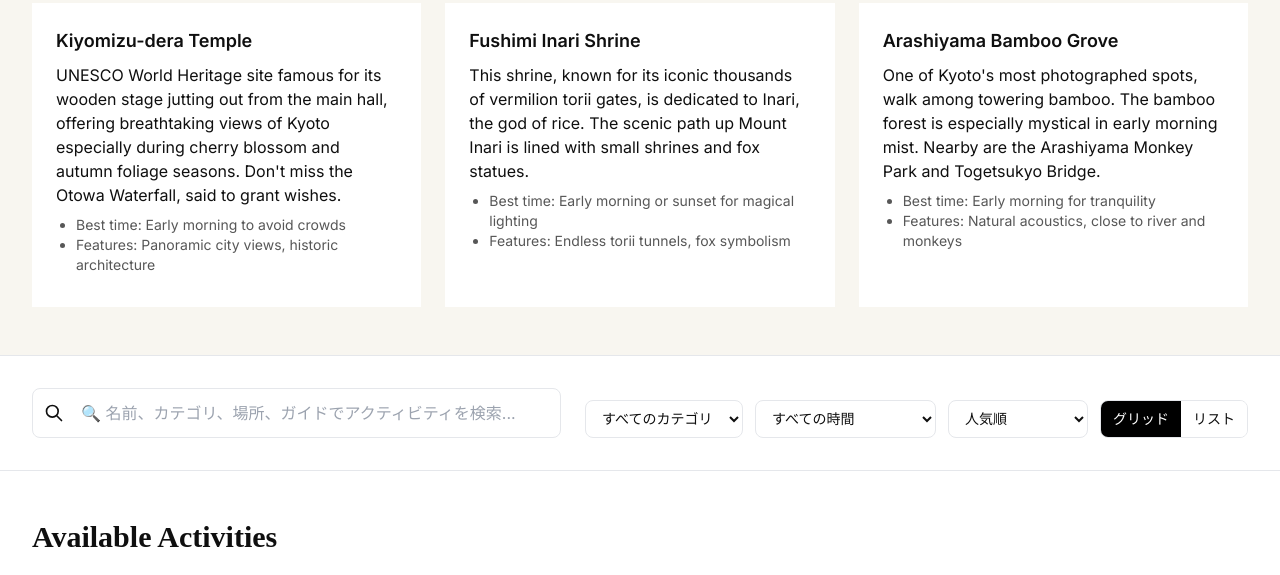
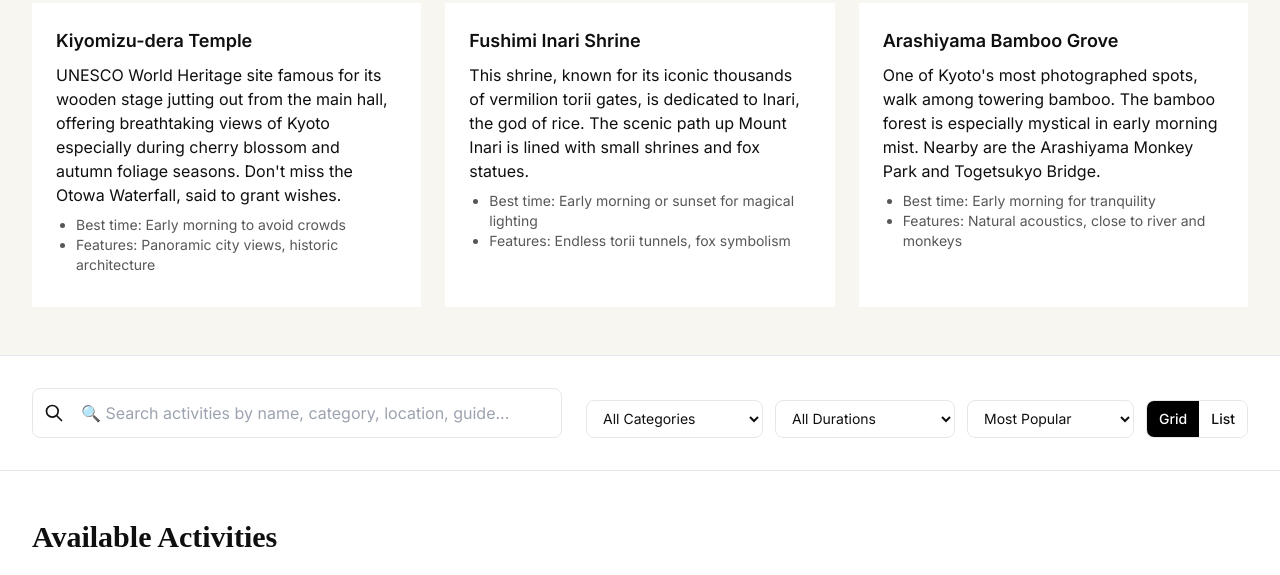
Before and after one commit to Satoshi-Team/mrkyoto-website, a website: page activities/index.html in a window 1280 px wide. Shown: the part 992-1567 px from the top of the page. Drawn offline with nearby package versions, Linux system fonts and the light colour scheme; no server answers.

Commit message:
🌍 Complete English activities page fix - Convert all remaining Japanese content to English - Search placeholder, filter options, skip link, theme toggle - All navigation, footer, and UI elements now in English - Ready for deployment and events page review

```diff
--- a/activities/index.html
+++ b/activities/index.html
@@ -898,7 +898,7 @@
 </head>
 <body class="bg-washi text-sumi dark:bg-sumi dark:text-gofun">
     <!-- Skip Link for Accessibility -->
-    <a href="#main-content" class="skip-link">メインコンテンツにスキップ</a>
+    <a href="#main-content" class="skip-link">Skip to main content</a>
 
     <!-- Header -->
     <header id="header" class="bg-white/95 backdrop-blur-sm dark:bg-sumi/95 border-b border-zen dark:border-aiiro shadow-sm">
@@ -944,7 +944,7 @@
                     </button>
 
                     <!-- Dark mode toggle -->
-                    <button id="theme-toggle" class="action-button" data-tooltip="テーマ切り替え">
+                    <button id="theme-toggle" class="action-button" data-tooltip="Theme Toggle">
                         <svg class="w-5 h-5" fill="none" stroke="currentColor" viewBox="0 0 24 24">
                             <path stroke-linecap="round" stroke-linejoin="round" stroke-width="2" d="M20.354 15.354A9 9 0 018.646 3.646 9.003 9.003 0 0012 21a9.003 9.003 0 008.354-5.646z"></path>
                         </svg>
@@ -1113,7 +1113,7 @@
                     <!-- Search Bar -->
                     <div class="flex-1 w-full md:w-auto">
                         <div class="relative">
-                            <input type="text" id="activity-search" placeholder="🔍 名前、カテゴリ、場所、ガイドでアクティビティを検索..." class="w-full px-4 py-3 pl-12 border border-zen dark:border-aiiro rounded-lg bg-white dark:bg-sumi text-sumi dark:text-gofun focus:ring-2 focus:ring-shinku focus:border-transparent transition-all duration-200 text-sm lg:text-base" data-translate-placeholder="activities.search.placeholder">
+                            <input type="text" id="activity-search" placeholder="🔍 Search activities by name, category, location, guide..." class="w-full px-4 py-3 pl-12 border border-zen dark:border-aiiro rounded-lg bg-white dark:bg-sumi text-sumi dark:text-gofun focus:ring-2 focus:ring-shinku focus:border-transparent transition-all duration-200 text-sm lg:text-base" data-translate-placeholder="activities.search.placeholder">
                             <div class="absolute inset-y-0 left-0 pl-3 flex items-center pointer-events-none">
                                 <svg class="h-5 w-5 text-sumi/40 dark:text-gofun/40" fill="none" stroke="currentColor" viewBox="0 0 24 24">
                                     <path stroke-linecap="round" stroke-linejoin="round" stroke-width="2" d="M21 21l-6-6m2-5a7 7 0 11-14 0 7 7 0 0114 0z"></path>
@@ -1127,30 +1127,30 @@
                     <!-- Quick Filters -->
                     <div class="flex gap-2 lg:gap-3 flex-wrap w-full md:w-auto">
                         <select id="category-filter" name="category" class="activity-filter px-3 py-2 border border-zen dark:border-aiiro rounded-lg bg-white dark:bg-sumi text-sumi dark:text-gofun text-sm focus:ring-2 focus:ring-shinku focus:border-transparent min-w-[120px]">
-                            <option value="all" data-translate="activities.filters.allCategories">すべてのカテゴリ</option>
-                            <option value="cultural" data-translate="activities.filters.cultural">文化</option>
-                            <option value="outdoor" data-translate="activities.filters.outdoor">アウトドア</option>
-                            <option value="food" data-translate="activities.filters.food">食事・料理</option>
-                            <option value="art" data-translate="activities.filters.art">アート・工芸</option>
-                            <option value="spiritual" data-translate="activities.filters.spiritual">精神・宗教</option>
+                            <option value="all" data-translate="activities.filters.allCategories">All Categories</option>
+                            <option value="cultural" data-translate="activities.filters.cultural">Cultural</option>
+                            <option value="outdoor" data-translate="activities.filters.outdoor">Outdoor</option>
+                            <option value="food" data-translate="activities.filters.food">Food & Cooking</option>
+                            <option value="art" data-translate="activities.filters.art">Art & Crafts</option>
+                            <option value="spiritual" data-translate="activities.filters.spiritual">Spiritual & Religious</option>
                         </select>
                         <select id="duration-filter" name="duration" class="activity-filter px-3 py-2 border border-zen dark:border-aiiro rounded-lg bg-white dark:bg-sumi text-sumi dark:text-gofun text-sm focus:ring-2 focus:ring-shinku focus-border-transparent min-w-[100px]">
-                            <option value="all" data-translate="activities.filters.allDurations">すべての時間</option>
-                            <option value="short" data-translate="activities.filters.short">短時間（1-2時間）</option>
-                            <option value="medium" data-translate="activities.filters.medium">中程度（3-4時間）</option>
-                            <option value="long" data-translate="activities.filters.long">長時間（5時間以上）</option>
-                            <option value="full-day" data-translate="activities.filters.fullDay">終日</option>
+                            <option value="all" data-translate="activities.filters.allDurations">All Durations</option>
+                            <option value="short" data-translate="activities.filters.short">Short (1-2 hours)</option>
+                            <option value="medium" data-translate="activities.filters.medium">Medium (3-4 hours)</option>
+                            <option value="long" data-translate="activities.filters.long">Long (5+ hours)</option>
+                            <option value="full-day" data-translate="activities.filters.fullDay">Full Day</option>
                         </select>
                         <select id="sort-filter" name="sort" class="activity-filter px-3 py-2 border border-zen dark:border-aiiro rounded-lg bg-white dark:bg-sumi text-sumi dark:text-gofun text-sm focus:ring-2 focus:ring-shinku focus-border-transparent min-w-[140px]">
-                            <option value="popular" data-translate="activities.filters.mostPopular">人気順</option>
-                            <option value="rating" data-translate="activities.filters.highestRated">評価順</option>
-                            <option value="price-low" data-translate="activities.filters.priceLow">価格：安い順</option>
-                            <option value="price-high" data-translate="activities.filters.priceHigh">価格：高い順</option>
-                            <option value="duration" data-translate="activities.filters.duration">時間順</option>
+                            <option value="popular" data-translate="activities.filters.mostPopular">Most Popular</option>
+                            <option value="rating" data-translate="activities.filters.highestRated">Highest Rated</option>
+                            <option value="price-low" data-translate="activities.filters.priceLow">Price: Low to High</option>
+                            <option value="price-high" data-translate="activities.filters.priceHigh">Price: High to Low</option>
+                            <option value="duration" data-translate="activities.filters.duration">Duration</option>
                         </select>
                         <div class="flex border border-zen dark:border-aiiro rounded-lg overflow-hidden">
-                            <button id="view-grid" class="px-3 py-2 bg-[#000000] text-white text-sm font-medium transition-colors" data-translate="activities.filters.grid" style="color: white !important;">グリッド</button>
-                            <button id="view-list" class="px-3 py-2 bg-white dark:bg-sumi text-sumi dark:text-gofun text-sm font-medium hover:bg-zen dark:hover:bg-aiiro transition-colors" data-translate="activities.filters.list">リスト</button>
+                            <button id="view-grid" class="px-3 py-2 bg-[#000000] text-white text-sm font-medium transition-colors" data-translate="activities.filters.grid" style="color: white !important;">Grid</button>
+                            <button id="view-list" class="px-3 py-2 bg-white dark:bg-sumi text-sumi dark:text-gofun text-sm font-medium hover:bg-zen dark:hover:bg-aiiro transition-colors" data-translate="activities.filters.list">List</button>
                         </div>
 
                     </div>
```
